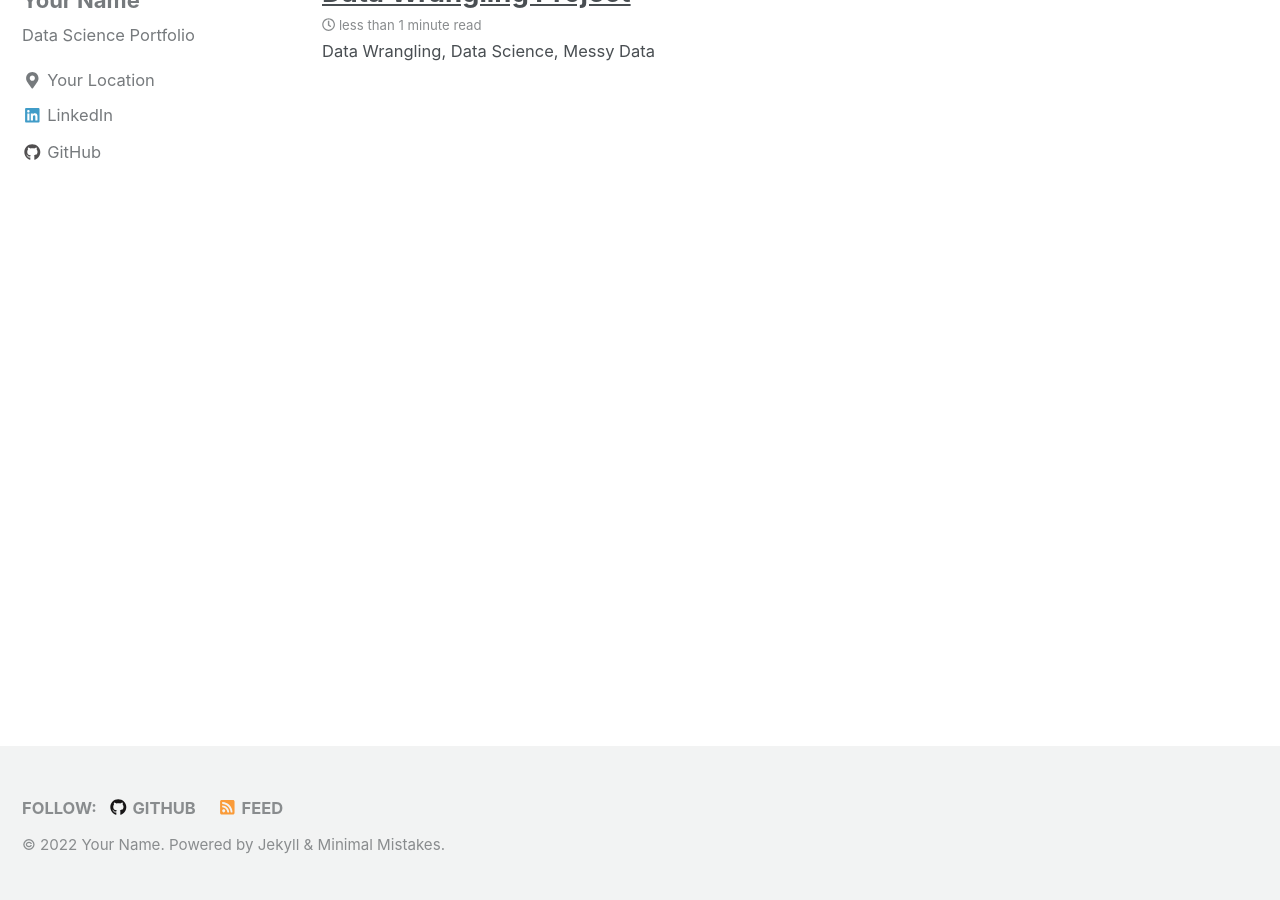
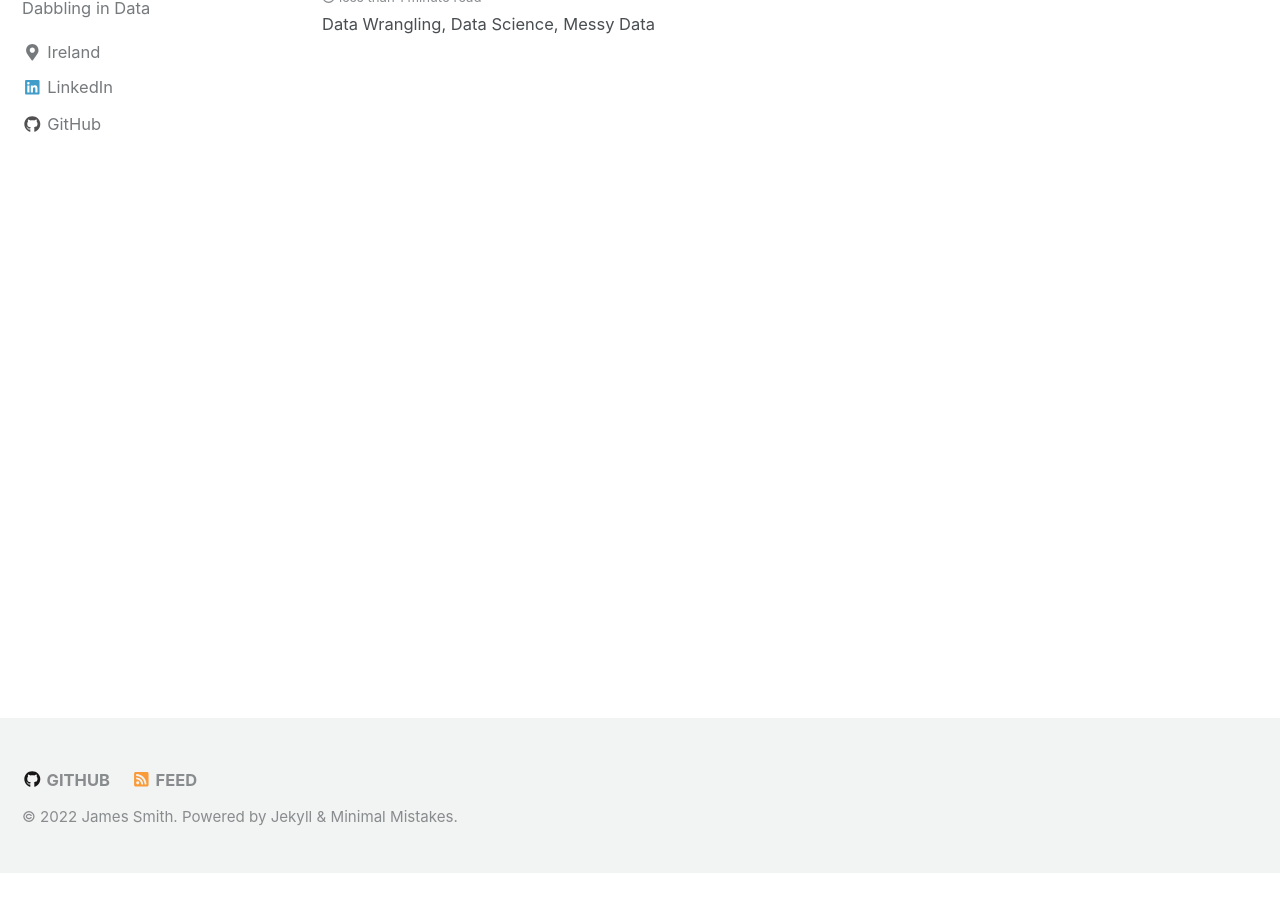
Before and after one commit to eg-jamessmith/eg-jamessmith.github.io, a Jekyll site: the page built from index.html, in a window 1280 px wide and 900 px high, scrolled down 760 px. Built offline with Jekyll 4.4.1, drawn with Linux system fonts in a browser that asks for light colours; nearby versions of some CDN libraries; the list of posts is cut into pages by our own code; after the commit the page ends 1633 px from its top, so only the background shows below that; some of the changed text lies outside the part shown.

Commit message:
forgot to save...

```diff
--- a/_config.yml
+++ b/_config.yml
@@ -8,11 +8,11 @@
 minimal_mistakes_skin    : "default" # "air", "aqua", "contrast", "dark", "dirt", "neon", "mint", "plum", "sunrise"
 
 # Site Settings
-locale                   : "en-US"
-title                    : "Your Name"
+locale                   : "en-IE" # US
+title                    : "e.g. James Smith"
 title_separator          : "-"
-name                     : "Your Name"
-description              : "Data Science Portfolio"
+name                     : "James Smith"
+description              : "Dabbling in Data"
 url                      : # the base hostname & protocol for your site e.g. "https://mmistakes.github.io"
 baseurl                  : # the subpath of your site, e.g. "/blog"
 repository               : # GitHub username/repo-name e.g. "mmistakes/minimal-mistakes"
@@ -84,10 +84,10 @@
 
 # Site Author
 author:
-  name             : "Your Name"
+  name             : "James Smith"
   avatar           : "/images/bio-pic-2.jpg" # path of avatar image, e.g. "/assets/images/bio-photo.jpg"
-  bio              : "Data Science Portfolio"
-  location         : "Your Location"
+  bio              : "Dabbling in Data"
+  location         : "Ireland"
   email            :
   uri              :
   home             : # null (default), "absolute or relative url to link to author home"
@@ -97,13 +97,13 @@
   flickr           :
   facebook         :
   foursquare       :
-  github           : "Your Github"
+  github           : "eg-jamessmith"
   gitlab           :
   google_plus      :
   keybase          :
   instagram        :
   lastfm           :
-  linkedin         : "dataoptimal" # "john-doe-12345678" (the last part of your profile url, e.g. https://www.linkedin.com/in/john-doe-12345678)
+  linkedin         : "james-smith-816977131" # "john-doe-12345678" (the last part of your profile url, e.g. https://www.linkedin.com/in/john-doe-12345678)
   pinterest        :
   soundcloud       :
   stackoverflow    : # "123456/username" (the last part of your profile url, e.g. https://stackoverflow.com/users/123456/username)
--- a/index.html
+++ b/index.html
@@ -2,5 +2,5 @@
 layout: home
 author_profile: true
 header:
-  image: "/images/waterfront.jpg"
+  image: "/images/sunset.jpg"
 ---
```
Also changed, not shown: TODO.md (+1 -0 lines), _pages/about.md (+1 -1 lines), _pages/machinelearning.md (+1 -1 lines).
